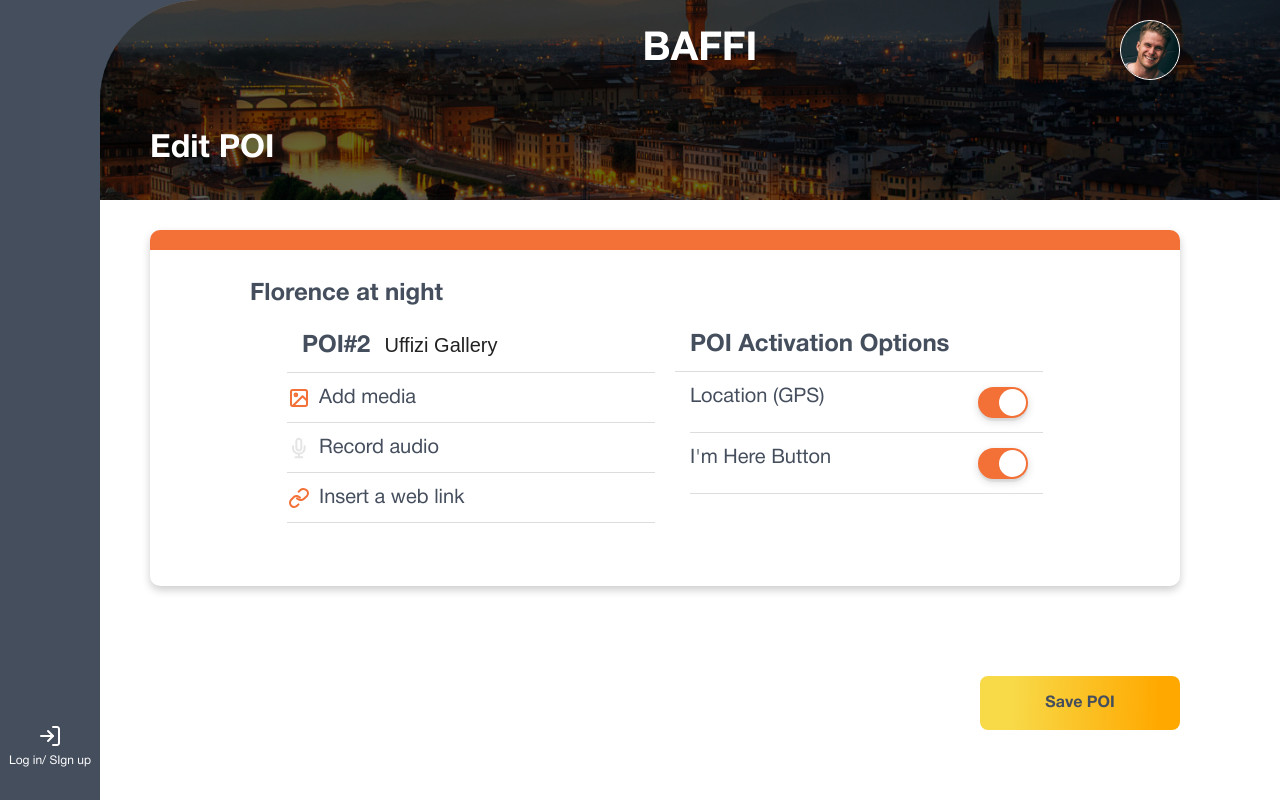
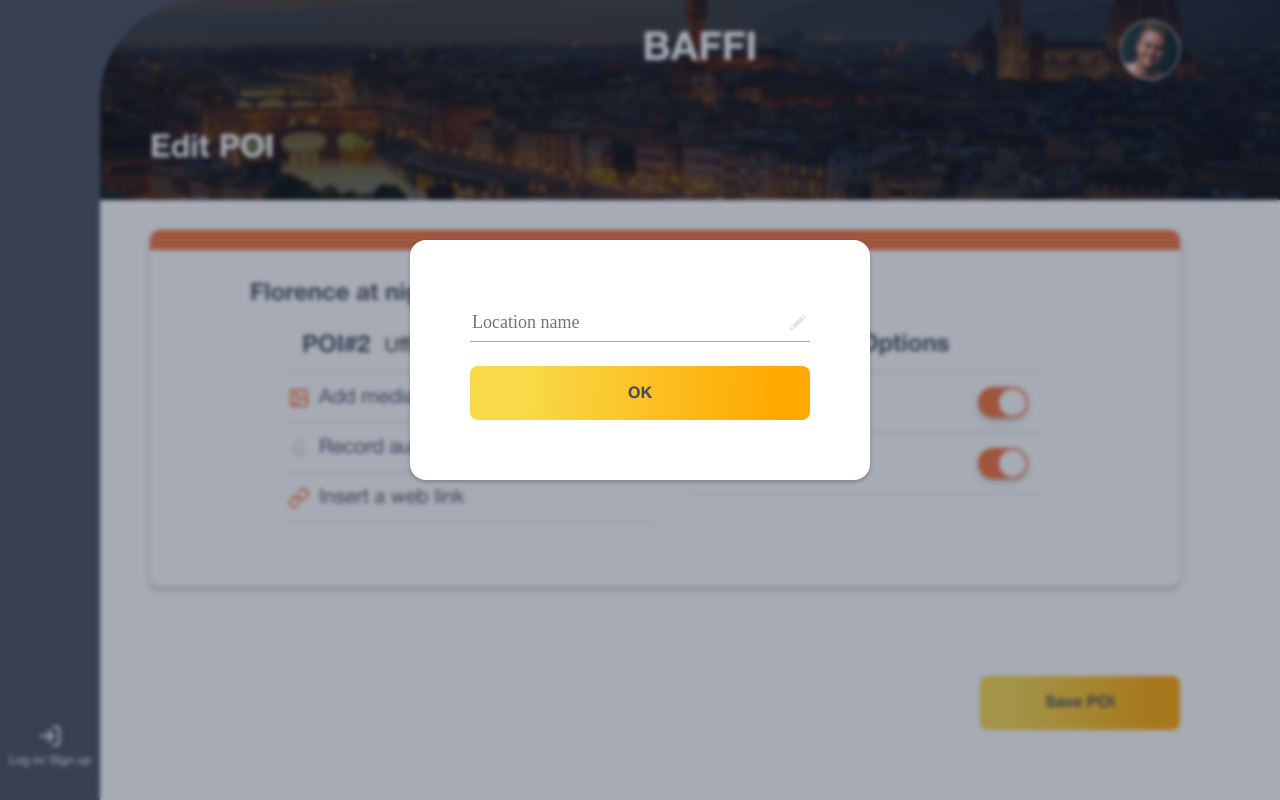
Before and after one commit to juvelist/baffi-ui, a website: page index.html in a window 1280 px wide. Drawn offline with Linux system fonts and the light colour scheme.

Commit message:
location modal

```diff
--- a/index.html
+++ b/index.html
@@ -996,6 +996,16 @@
     </div>
   </div>
 
+<!--  location modal-->
+  <div class="smooth-wrapper show">
+    <div class="modal">
+      <label class="modal__loc_label">
+        <input type="text" class="modal__loc_input" placeholder="Location name">
+      </label>
+      <button class="modal__button home-btn">OK</button>
+    </div>
+  </div>
+
 </div>
 
 
--- a/sass/_style.scss
+++ b/sass/_style.scss
@@ -100,6 +100,26 @@ body {
     &:hover {
       opacity: .9;
       box-shadow: 0 3px 10px rgba(0, 0, 0, 0.12);
+    }
+  }
+  &__loc {
+    &_label {
+      border-bottom: 1px solid #A9A9A9;
+      display: block;
+      margin-bottom: 24px;
+      height: 42px;
+      overflow: hidden;
+      padding: 12px 0;
+      position: relative;
+    }
+    &_input {
+      background: no-repeat right center url('../img/icons/edit_24.svg');
+      color: $colorDark;
+      display: inline-block;
+      font: 500 18px helvetica-neue-medium sans-serif;
+      height: 100%;
+      padding-right: 24px;
+      width: 100%;
     }
   }
 }
```
Also changed, not shown: css/app.css.
